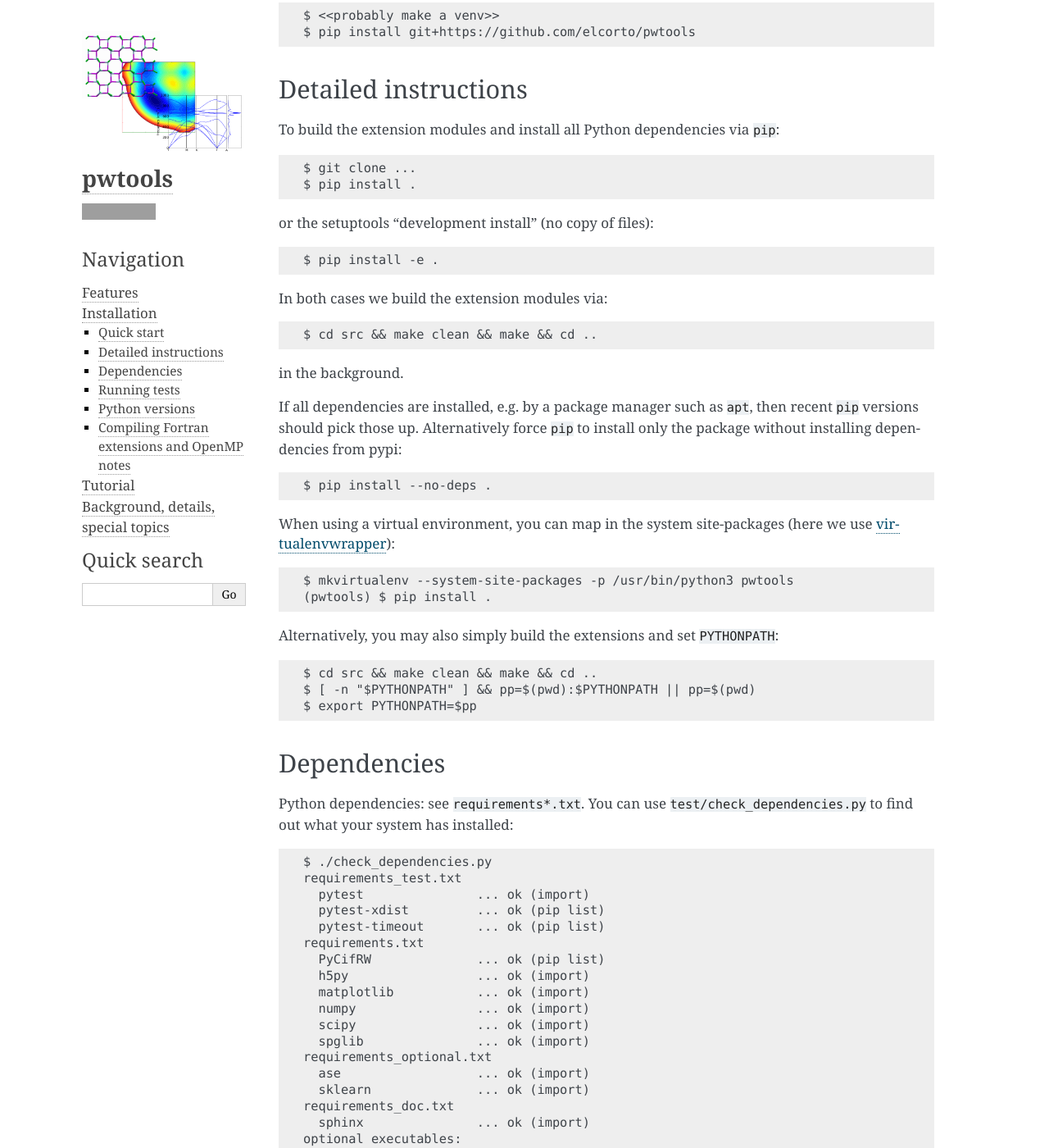
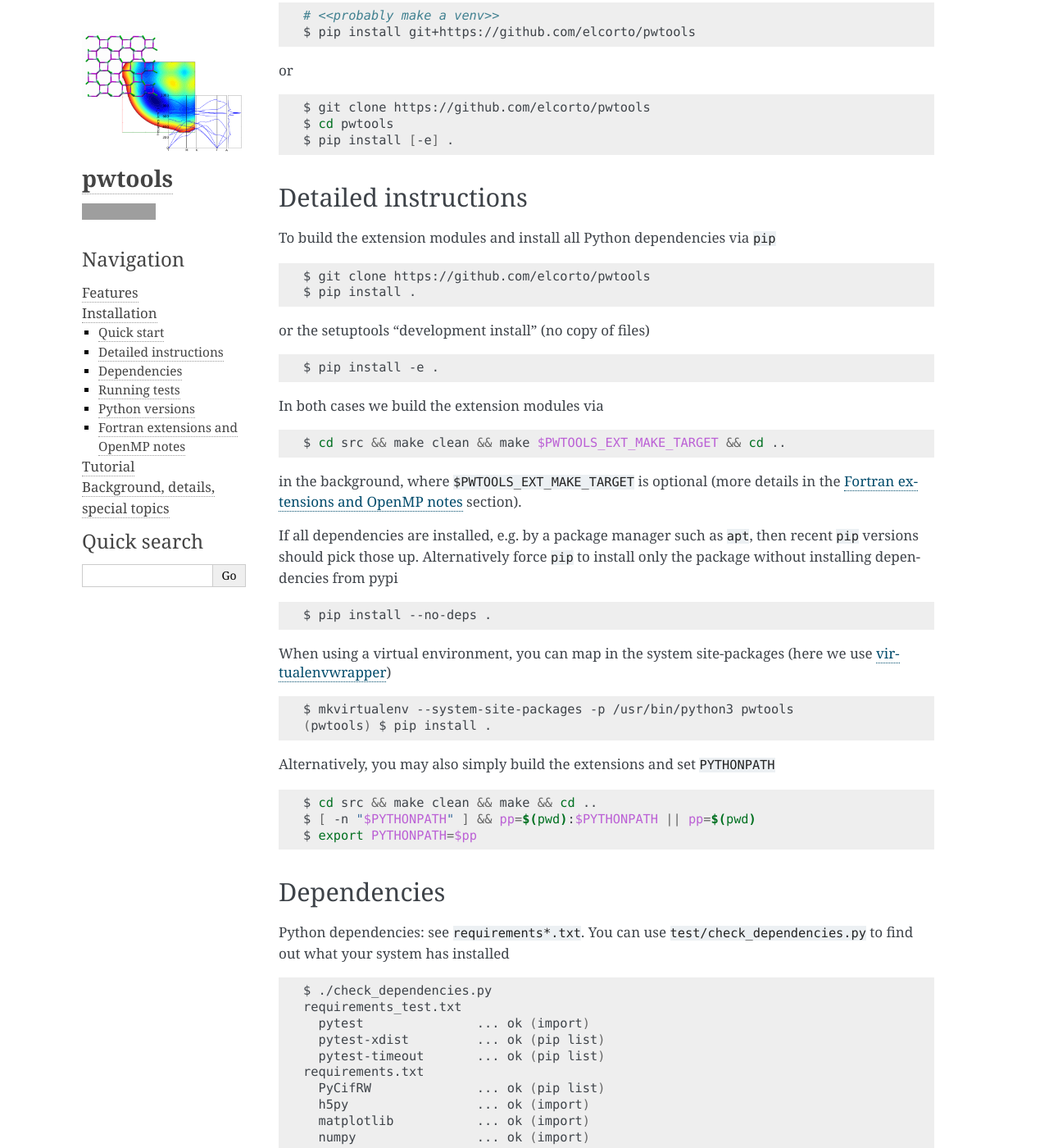
Before and after one commit to elcorto/pwtools, a Sphinx documentation site: the page built from doc/source/written/install.rst, in a window 1280 px wide and 1400 px high, scrolled down 304 px. Shown: the whole window at 82% size. Built offline with Sphinx 7.4.7, drawn with Linux system fonts in a browser that asks for light colours; pages that are not in the unit, such as notebooks, are missing from menus; some of the changed text lies outside the part shown; grey boxes are pictures that could not be loaded.

Commit message:
BLD: select extension make target via env var
Add PWTOOLS_EXT_MAKE_TARGET env var parsing. Default is no target, so just
call "make" and build the default target (gfortran).

```diff
--- a/doc/source/written/install.rst
+++ b/doc/source/written/install.rst
@@ -6,60 +6,85 @@ Quick start
 
 Debian and derivatives: Fortran compiler, Python headers, lapack
 
-::
+.. code-block:: sh
 
     $ sudo apt install python3-dev gfortran liblapack-dev
 
 Then
 
-::
 
-    $ <<probably make a venv>>
+.. code-block:: sh
+
+    # <<probably make a venv>>
     $ pip install git+https://github.com/elcorto/pwtools
+
+or
+
+.. code-block:: sh
+
+    $ git clone https://github.com/elcorto/pwtools
+    $ cd pwtools
+    $ pip install [-e] .
 
 
 Detailed instructions
 ---------------------
 
 To build the extension modules and install all Python dependencies via
-``pip``::
+``pip``
 
-    $ git clone ...
+.. code-block:: sh
+
+    $ git clone https://github.com/elcorto/pwtools
     $ pip install .
 
-or the setuptools "development install" (no copy of files)::
+or the setuptools "development install" (no copy of files)
+
+.. code-block:: sh
 
     $ pip install -e .
 
-In both cases we build the extension modules via::
+In both cases we build the extension modules via
 
-    $ cd src && make clean && make && cd ..
+.. code-block:: sh
 
-in the background.
+    $ cd src && make clean && make $PWTOOLS_EXT_MAKE_TARGET && cd ..
+
+in the background, where ``$PWTOOLS_EXT_MAKE_TARGET`` is optional (more details
+in the :ref:`extensions` section).
 
 If all dependencies are installed, e.g. by a package manager such as ``apt``,
 then recent ``pip`` versions should pick those up. Alternatively force ``pip``
-to install only the package without installing dependencies from pypi::
+to install only the package without installing dependencies from pypi
+
+.. code-block:: sh
 
     $ pip install --no-deps .
 
 When using a virtual environment, you can map in the system site-packages (here
-we use virtualenvwrapper_)::
+we use virtualenvwrapper_)
+
+.. code-block:: sh
 
     $ mkvirtualenv --system-site-packages -p /usr/bin/python3 pwtools
     (pwtools) $ pip install .
 
-Alternatively, you may also simply build the extensions and set ``PYTHONPATH``::
+Alternatively, you may also simply build the extensions and set ``PYTHONPATH``
+
+.. code-block:: sh
 
     $ cd src && make clean && make && cd ..
     $ [ -n "$PYTHONPATH" ] && pp=$(pwd):$PYTHONPATH || pp=$(pwd)
     $ export PYTHONPATH=$pp
 
+
 Dependencies
 ------------
 
 Python dependencies: see ``requirements*.txt``. You can use
-``test/check_dependencies.py`` to find out what your system has installed::
+``test/check_dependencies.py`` to find out what your system has installed
+
+.. code-block:: sh
 
     $ ./check_dependencies.py
     requirements_test.txt
@@ -87,7 +112,9 @@ might use ``ase``) won't fail at import time, but later at runtime when e.g.
 ``crys.Structure.get_ase_atoms()`` is called. What packages are optional might
 change depending on usage.
 
-You also need the following to compile extensions. On a Debian-ish system::
+You also need the following to compile extensions. On a Debian-ish system
+
+.. code-block:: sh
 
     # apt
     python3-dev     # for compiling extensions
@@ -95,7 +122,9 @@ You also need the following to compile extensions. On a Debian-ish system::
     liblapack-dev
 
 Also note that you can get may Python packages via your system's package
-manager::
+manager
+
+.. code-block:: sh
 
     python3-ase
     python3-h5py
@@ -139,19 +168,21 @@ See test/README. Actually, all of these are good examples, too!
 Python versions
 ---------------
 
-Only Python3 is supported, tested: Python 3.6-3.9
+Only Python3 is supported, tested: Python 3.6-3.10
 
 The package was developed mostly with Python 2.5-2.7 and ported using 2to3 +
 manual changes. Therefore, you might find some crufty Python 2 style code
 fragments in lesser used parts of the code base.
 
 
-Compiling Fortran extensions and OpenMP notes
----------------------------------------------
+.. _extensions:
+
+Fortran extensions and OpenMP notes
+-----------------------------------
 
 Use ``src/Makefile``:
 
-.. code-block:: shell
+.. code-block:: sh
 
     $ make help
     make gfortran            # gfortran, default
@@ -168,10 +199,42 @@ You need:
 * numpy for f2py
 * a Fortran compiler
 * Python headers (Debian/Ubuntu: python-dev)
-* Lapack (Debian: liblapack3)
+* Lapack (Debian: liblapack-dev)
 
 The module is compiled with f2py (currently part of numpy, tested with numpy
-1.1.0 .. 1.13.x).
+1.1.0 .. 1.21.x).
+
+The default ``make`` target is "gfortran" which tries to build a serial version
+using system BLAS and LAPACK (e.g. from ``liblapack-dev``). If you want another
+target (e.g. ``ifort-mkl``), then
+
+   .. code-block:: sh
+
+    $ cd src
+    $ make clean
+    $ make ifort-mkl
+
+or when using ``pip`` (or anything calling ``setup.py``) set
+``$PWTOOLS_EXT_MAKE_TARGET``.
+
+.. code-block:: sh
+
+    $ PWTOOLS_EXT_MAKE_TARGET=ifort-mkl pip install ...
+
+This will use the Intel ``ifort`` compiler instead fo the default ``gfortran`` and
+link against the MKL.
+
+In the MKL case, the Makefile uses the env var ``$MKL_LIB`` which sould point
+to the location where things like ``libmkl_core.so`` live. You may need to set
+this. On a HPC cluster, that could look like this.
+
+.. code-block:: sh
+
+    # module only sets MKL_ROOT=/path/to/intel/20.4/mkl
+    $ module load intel/20.4
+    $ MKL_LIB=$MKL_ROOT/lib/intel64 PWTOOLS_EXT_MAKE_TARGET=ifort-mkl pip install ...
+
+See ``src/Makefile`` for more details.
 
 Compiler / f2py
 ^^^^^^^^^^^^^^^
@@ -186,7 +249,7 @@ override this. We get ``-O3 -O2`` and a compiler warning. We have to use f2py's
 
 On some systems (Debian), you may have:
 
-.. code-block:: shell
+.. code-block:: sh
 
   /usr/bin/f2py -> f2py2.6
   /usr/bin/f2py2.5
@@ -203,13 +266,13 @@ case.
 If all went well, ``_flib.so`` should be linked to ``libgomp`` (or ``libiomp``
 for ``ifort``). Check with:
 
-.. code-block:: shell
+.. code-block:: sh
 
     $ ldd _flib.so
 
 Setting the number of threads:
 
-.. code-block:: shell
+.. code-block:: sh
 
     $ export OMP_NUM_THREADS=2
     $ python -c "import numpy as np; from pwtools.pydos import fvacf; \
@@ -234,7 +297,7 @@ results, even if it runs, if OpenMP is used incorrectly :) The test script
 all test using the Fortran extensions might fail. To run tests with other
 builds, use one of
 
-.. code-block:: shell
+.. code-block:: sh
 
     $ make gfortran
     $ make ifort
@@ -242,7 +305,7 @@ builds, use one of
 
 and
 
-.. code-block:: shell
+.. code-block:: sh
 
     $ cd test
     $ ./runtests.sh --nobuild
```
Also changed, not shown: setup.py (+23 -17 lines).
